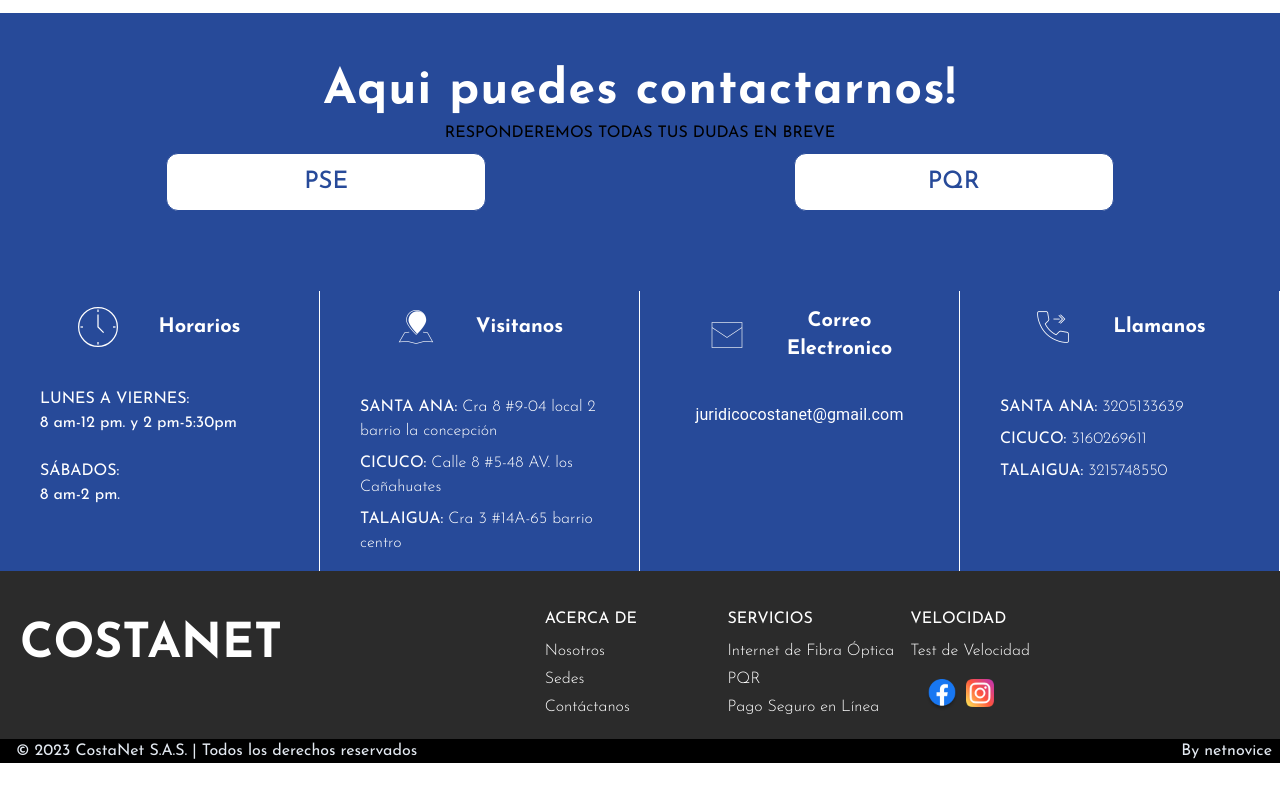
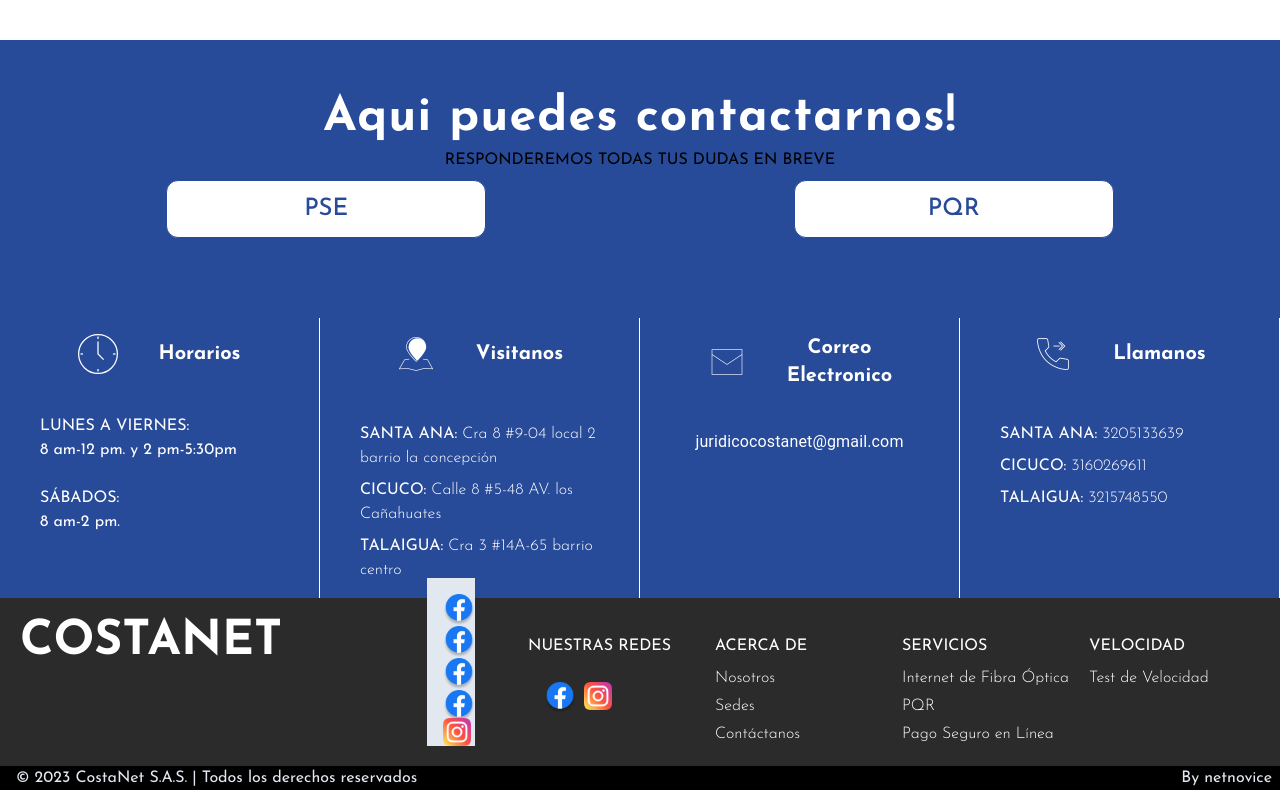
Before and after one commit to labs-company/costanet, a Next.js app: page / in a window 1280 px wide. Shown: the part 2688-3478 px from the top of the page. Before the commit the page ends 3451 px from the top, so only its background shows below. Built offline with nearby package versions, Linux system fonts and the light colour scheme.

Commit message:
feat: se inicia con la creacion popup del footer

```diff
--- a/components/Footer.tsx
+++ b/components/Footer.tsx
@@ -1,21 +1,22 @@
-import Image from "next/image";
-import facebookIcon from "@/public/redes/facebook.png";
-import instagramIcon from "@/public/redes/instagram.png";
 import Link from "next/link";
-
+import Popupfooter from "@/components/PopupFooter";
 export default function FooterWithSocialMediaIcons() {
   return (
     <footer className="bg-footer rounded-none p-0 text-white">
       <div className="w-full">
-        <div className="grid w-full justify-between items-center md:flex md:flex-row md:grid-cols-1 p-5">
+        <div
+          className="grid w-full p-5 relative"
+          style={{ gridTemplateColumns: "40% 60%" }}
+        >
           <div>
             <div>
-              <h2 className="font-bold text-5xl hover:font-light transition-all cursor-pointer mb-5">
+              <h2 className="font-bold text-5xl hover:font-light transition-all cursor-pointer mb-5 inline-block">
                 COSTANET
               </h2>
             </div>
           </div>
-          <div className="grid grid-cols-2 gap-6 sm:mt-4 sm:grid-cols-4 sm:gap-4 pl-3">
+          <div className="grid grid-cols-3 gap-6 sm:mt-4 sm:grid-cols-4 sm:gap-4 pl-3">
+            <Popupfooter />
             <div>
               <h2 className="mb-2">ACERCA DE</h2>
               <ul>
@@ -73,7 +74,7 @@
                     Test de Velocidad
                   </Link>
                 </li>
-                <li className="flex items-center gap-2 pt-4 pl-4">
+                {/* <li className="flex items-center gap-2 pt-4 pl-4">
                   <a
                     href="https://www.facebook.com/costanetiptv.santaana"
                     className="cursor-pointer"
@@ -98,7 +99,7 @@
                       className="w-auto h-7 -mt-1"
                     />
                   </a>
-                </li>
+                </li> */}
               </ul>
             </div>
           </div>
--- /dev/null
+++ b/components/PopupFooter.tsx
@@ -0,0 +1,109 @@
+import Image from "next/image";
+import facebookIcon from "@/public/redes/facebook.png";
+import instagramIcon from "@/public/redes/instagram.png";
+import Grid from "@mui/material/Unstable_Grid2/Grid2";
+
+export default function FooterPopup() {
+  return (
+    <>
+      <div className="absolute bg-gray left-1/3 text-letter bottom-5">
+        <ul>
+          <li className="flex flex-col items-center gap-2 pt-4 pl-4">
+            <Grid>
+              <a
+                href="https://www.facebook.com/costanetiptv.santaana"
+                className="cursor-pointer"
+                target="_blank"
+                rel="noopener noreferrer"
+              >
+                <Image
+                  src={facebookIcon}
+                  alt="Facebook de CostaNet"
+                  className="w-auto h-8"
+                />
+              </a>
+              <a
+                href="https://www.facebook.com/costanetiptv.santaana"
+                className="cursor-pointer"
+                target="_blank"
+                rel="noopener noreferrer"
+              >
+                <Image
+                  src={facebookIcon}
+                  alt="Facebook de CostaNet"
+                  className="w-auto h-8"
+                />
+              </a>
+              <a
+                href="https://www.facebook.com/costanetiptv.santaana"
+                className="cursor-pointer"
+                target="_blank"
+                rel="noopener noreferrer"
+              >
+                <Image
+                  src={facebookIcon}
+                  alt="Facebook de CostaNet"
+                  className="w-auto h-8"
+                />
+              </a>
+              <a
+                href="https://www.facebook.com/costanetiptv.santaana"
+                className="cursor-pointer"
+                target="_blank"
+                rel="noopener noreferrer"
+              >
+                <Image
+                  src={facebookIcon}
+                  alt="Facebook de CostaNet"
+                  className="w-auto h-8"
+                />
+              </a>
+              <a
+                href="https://www.instagram.com/costanetsantaana/"
+                className="cursor-pointer"
+                target="_blank"
+                rel="noopener noreferrer"
+              >
+                <Image
+                  src={instagramIcon}
+                  alt="Instagram de CostaNet"
+                  className="w-auto h-7 -mt-1"
+                />
+              </a>
+            </Grid>
+          </li>
+        </ul>
+      </div>
+
+      <div>
+        <h2 className="mb-2">NUESTRAS REDES</h2>
+        <ul>
+          <li className="flex items-center gap-2 pt-4 pl-4">
+            <a
+              className="cursor-pointer"
+              target="_blank"
+              rel="noopener noreferrer"
+            >
+              <Image
+                src={facebookIcon}
+                alt="Facebook de CostaNet"
+                className="w-auto h-8"
+              />
+            </a>
+            <a
+              className="cursor-pointer"
+              target="_blank"
+              rel="noopener noreferrer"
+            >
+              <Image
+                src={instagramIcon}
+                alt="Instagram de CostaNet"
+                className="w-auto h-7 -mt-1"
+              />
+            </a>
+          </li>
+        </ul>
+      </div>
+    </>
+  );
+}
--- a/components/ServiceClientComponet.tsx
+++ b/components/ServiceClientComponet.tsx
@@ -3,7 +3,6 @@
 import useMediaQuery from "@mui/material/useMediaQuery";
 import Image from "next/image";
 import clientHappy from "@/public/sectionTres/clientHappy.png";
-import wifiCostanet from "@/public/sectionTres/wifi-costanet.png";
 
 export default function ServiceClientComponet() {
   const matches = useMediaQuery("(min-width:600px)");
@@ -33,6 +32,7 @@
         <Image
           style={{
             width: matches ? "100%" : "60%",
+            marginTop: "6%",
           }}
           src={clientHappy}
           alt="Hacemos clientes felices"
```
